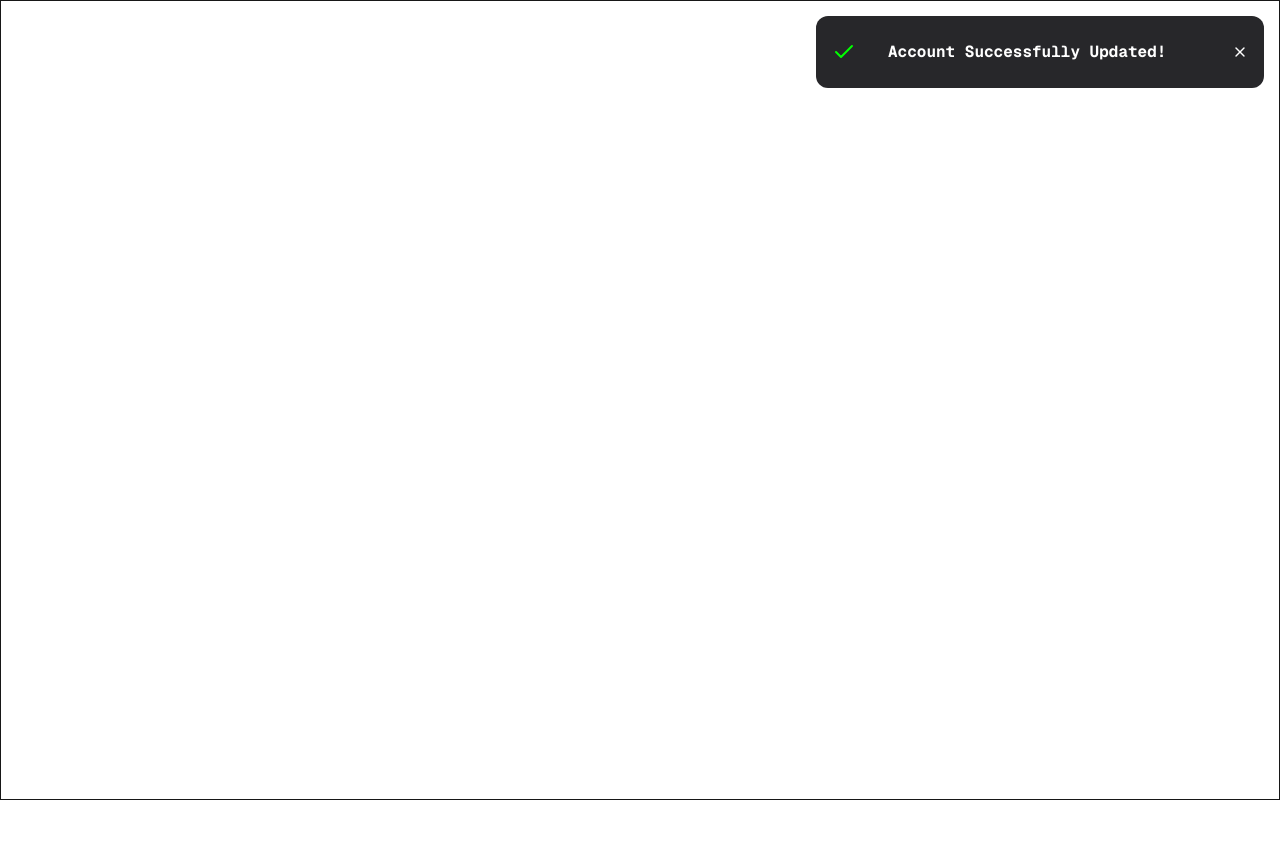
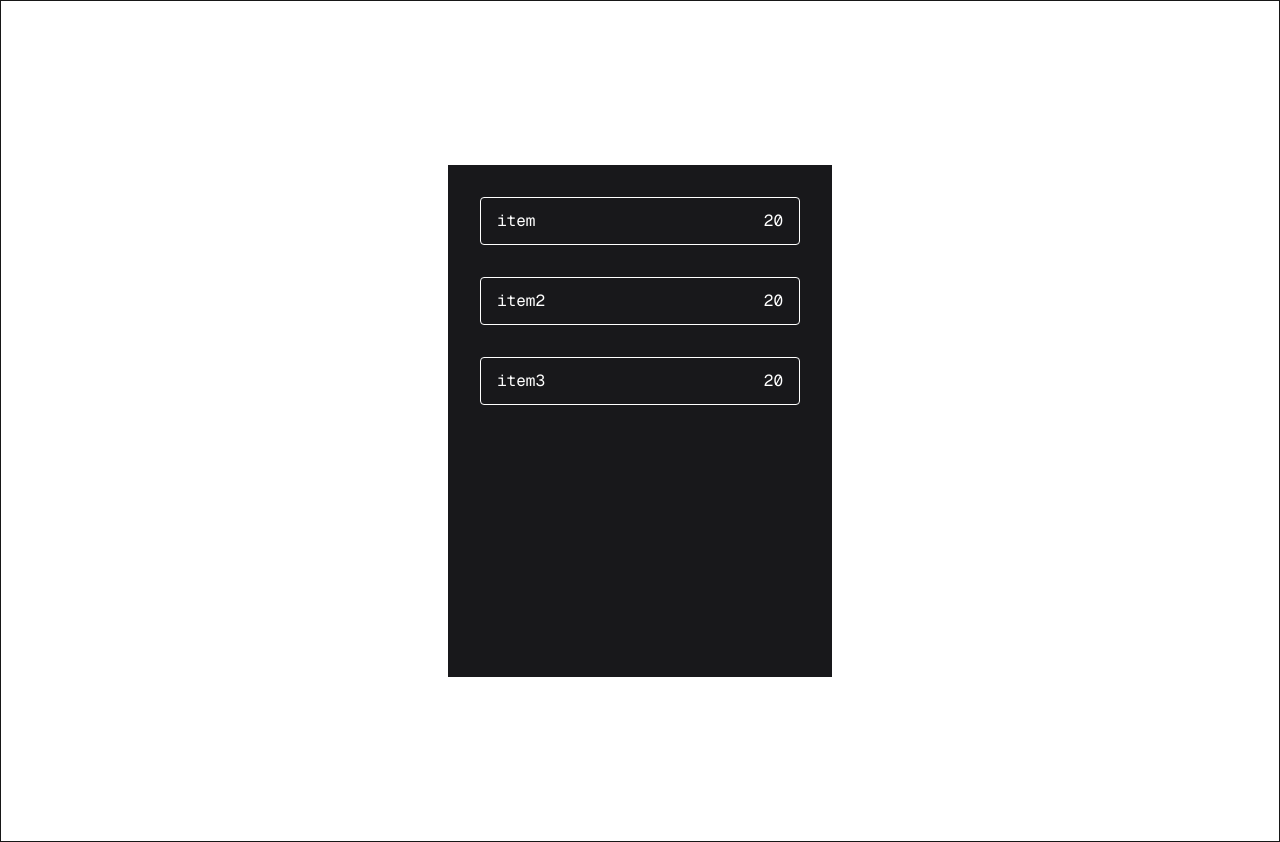
Before and after one commit to AO-5002/motion-playground, a Next.js app: page / in a window 1280 px wide. Before the commit the page ends 800 px from the top, so only its background shows below. Built offline with nearby package versions, Linux system fonts and the light colour scheme.

Commit message:
dayThree

```diff
--- a/app/page.tsx
+++ b/app/page.tsx
@@ -6,6 +6,7 @@ import {
   KeyFrameBlock,
 } from "@/components/components";
 import Toast from "@/components/DayTwo/Toast";
+import ListItems from "@/components/DayThree/layout";
 
 function Layout({ children }: { children: React.ReactNode }) {
   return (
@@ -16,9 +17,29 @@ function Layout({ children }: { children: React.ReactNode }) {
 }
 
 export default function Home() {
+  interface DataProps {
+    name: string;
+    price: string;
+  }
+
+  const data: DataProps[] = [
+    {
+      name: "item",
+      price: "20",
+    },
+    {
+      name: "item2",
+      price: "20",
+    },
+    {
+      name: "item3",
+      price: "20",
+    },
+  ];
+
   return (
     <Layout>
-      <Toast />
+      <ListItems dataContent={data} />
     </Layout>
   );
 }
--- /dev/null
+++ b/components/DayThree/layout.tsx
@@ -0,0 +1,77 @@
+"use client";
+import { div } from "motion/react-client";
+import React from "react";
+import { motion } from "motion/react";
+import { useState } from "react";
+import { X } from "lucide-react";
+
+interface DataProps {
+  name: string;
+  price: string;
+  val?: number;
+}
+
+interface Data {
+  dataContent: DataProps[];
+}
+
+function DetailedItem({
+  name,
+  price,
+  val,
+  setModal,
+}: DataProps & { setModal: React.Dispatch<boolean> }) {
+  const handleClick = () => {
+    setModal(true);
+  };
+
+  return (
+    <motion.div
+      layoutId={`item-${val}`}
+      onClick={handleClick}
+      className="w-full h-12 border border-white p-4 rounded flex flex-row items-center justify-between text-white"
+    >
+      <span>{name}</span>
+      {price}
+    </motion.div>
+  );
+}
+
+function Modal({
+  setModal,
+  val,
+}: {
+  setModal: React.Dispatch<boolean>;
+  val?: number;
+}) {
+  const handleClick = () => {
+    setModal(false);
+  };
+
+  return (
+    <motion.div
+      layoutId={`item-${val}`}
+      className="absolute inset-0 bg-black/80 text-white flex flex-col gap-8 justify-center items-center"
+    >
+      <p className="text-4xl ">Im a modal</p>
+      <button onClick={handleClick} className="p-4 bg-white rounded-lg">
+        <X color="black" />
+      </button>
+    </motion.div>
+  );
+}
+
+function ListItems({ dataContent }: Data) {
+  const [openModal, setModal] = useState(false);
+
+  return (
+    <motion.div className="relative w-96 h-128 bg-zinc-900 flex flex-col gap-8 p-8">
+      {dataContent.map((el, i) => {
+        return <DetailedItem key={i} {...el} setModal={setModal} />;
+      })}
+      {openModal ? <Modal setModal={setModal} /> : <></>}
+    </motion.div>
+  );
+}
+
+export default ListItems;
```
Also changed, not shown: components/DayThree/drag-n-drop.tsx (added), components/DayThree/play.tsx (added).
